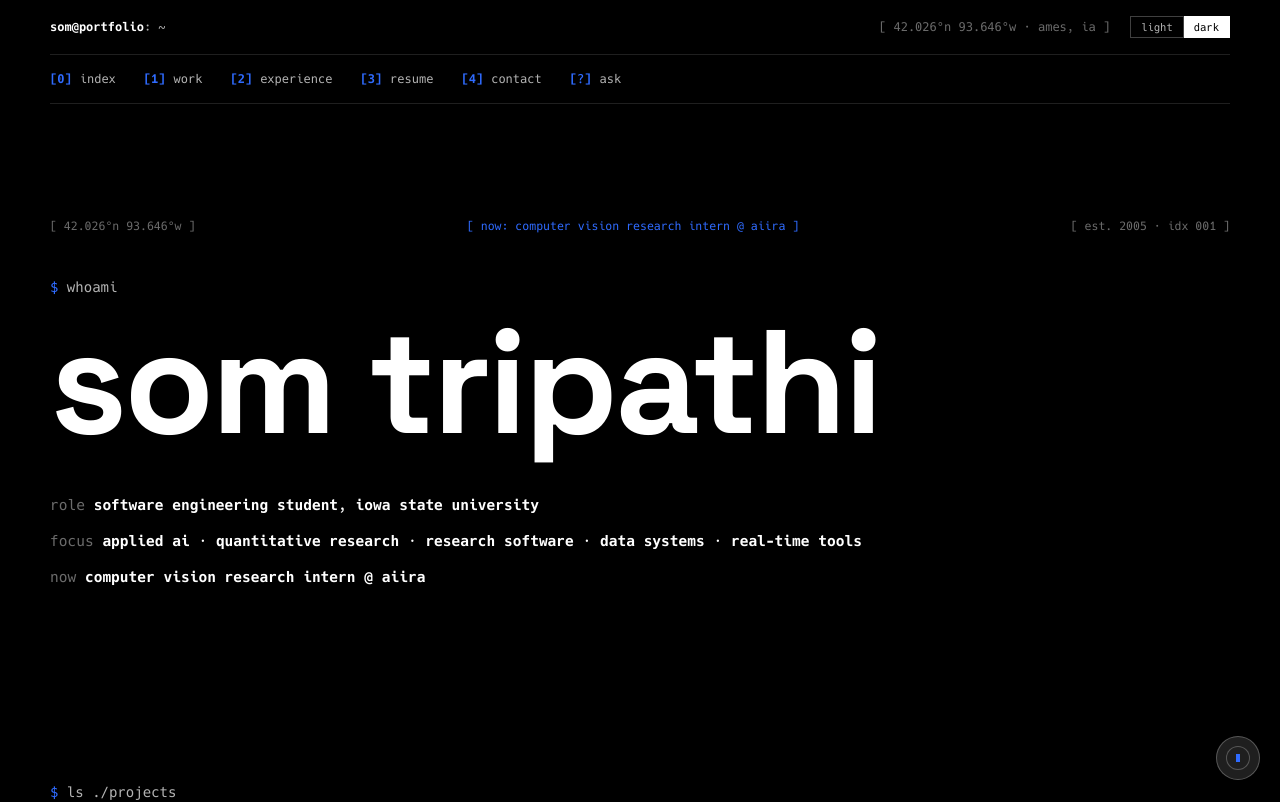
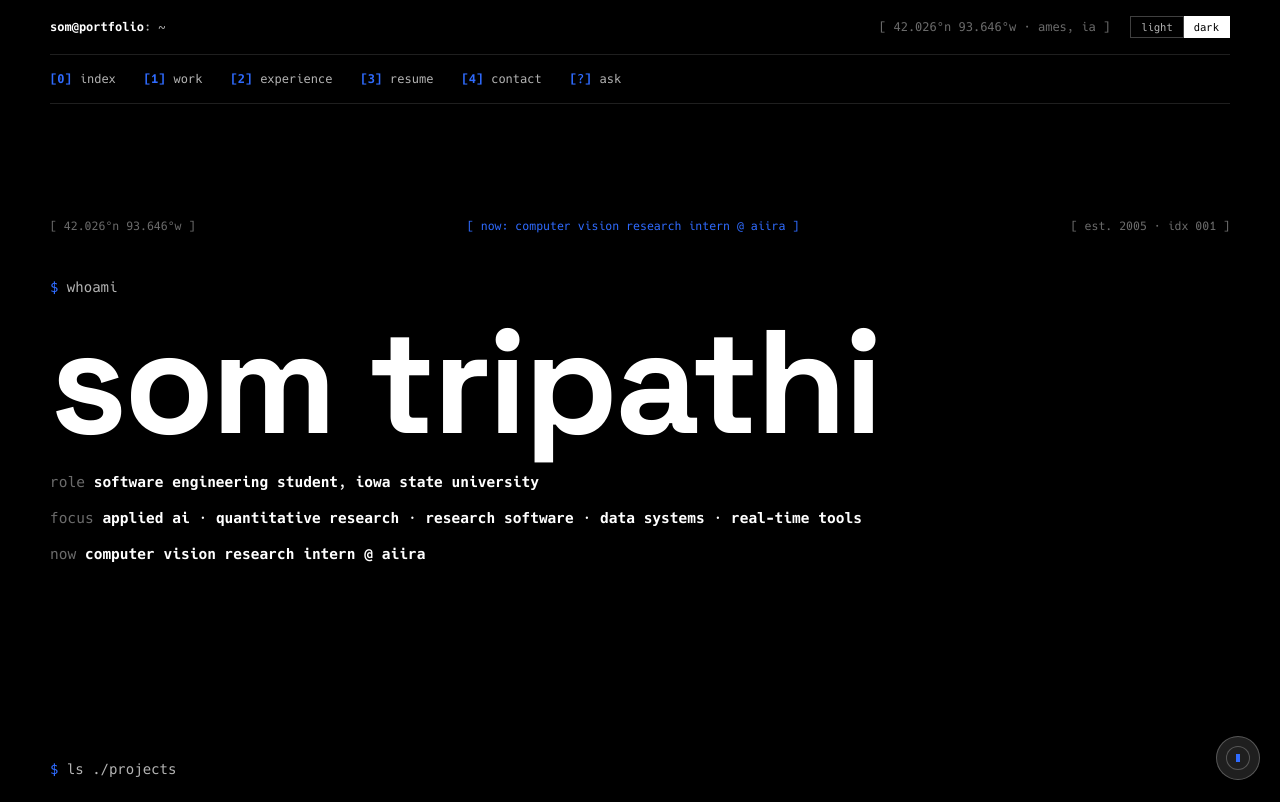
Before and after one commit to somtri/portfolio, a Next.js app: page / in a window 1280 px wide. Shown: the top 802 px of the page. Built offline with nearby package versions, Linux system fonts and the light colour scheme.

Commit message:
fix(v3): hero cursor sits on the baseline per comp

```diff
--- a/app/globals.css
+++ b/app/globals.css
@@ -539,7 +539,6 @@ a {
   height: 0.78em;
   margin-left: 0.06em;
   background: var(--accent);
-  vertical-align: text-bottom;
   animation: hero-cursor-blink 1.1s steps(1, end) infinite;
 }
 
```
